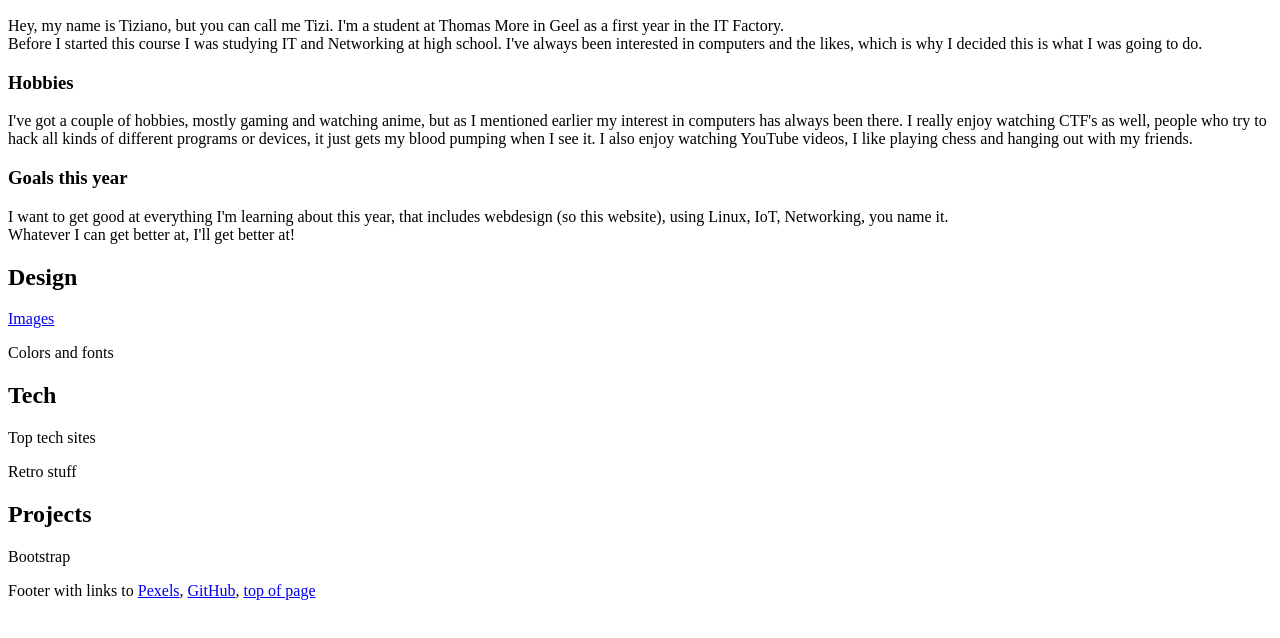
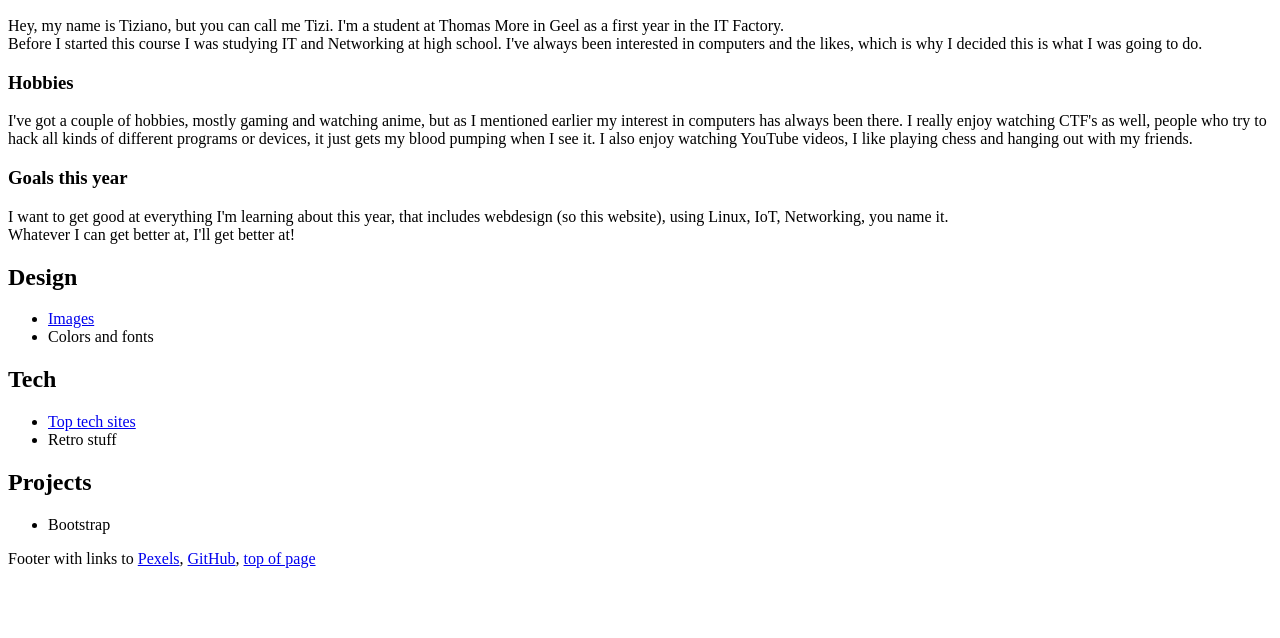
Before and after one commit to JustTizi/justtizi.github.io, a plain HTML site: page index.html in a window 1280 px wide. Shown: the part 110-748 px from the top of the page. Drawn offline with Linux system fonts and the light colour scheme.

Commit message:
Part 4 done

```diff
--- a/index.html
+++ b/index.html
@@ -36,13 +36,25 @@
                 Whatever I can get better at, I'll get better at!
             </p>
             <h2>Design</h2>
-            <p><a href="images.html">Images</a></p>
-            <p>Colors and fonts</p>
+            <nav>
+                <ul>
+                    <li><a href="images.html">Images</a></li>
+                    <li>Colors and fonts</li>
+                </ul>
+            </nav>
             <h2>Tech</h2>
-            <p>Top tech sites</p>
-            <p>Retro stuff</p>
+            <nav>
+                <ul>
+                    <li><a href="toptech.html">Top tech sites</a></li>
+                    <li>Retro stuff</li>
+                </ul>
+            </nav>
             <h2>Projects</h2>
-            <p>Bootstrap</p>
+            <nav>
+                <ul>
+                    <li>Bootstrap</li>
+                </ul>
+            </nav>
         </article>
         <footer>Footer with links to <a href="https://www.pexels.com/@tiziano-143460652">Pexels</a>, <a href="https://github.com/JustTizi">GitHub</a>, <a href="#">top of page</a></footer>
     </main>
```
Also changed, not shown: toptech.html (added, +52 -0 lines).
